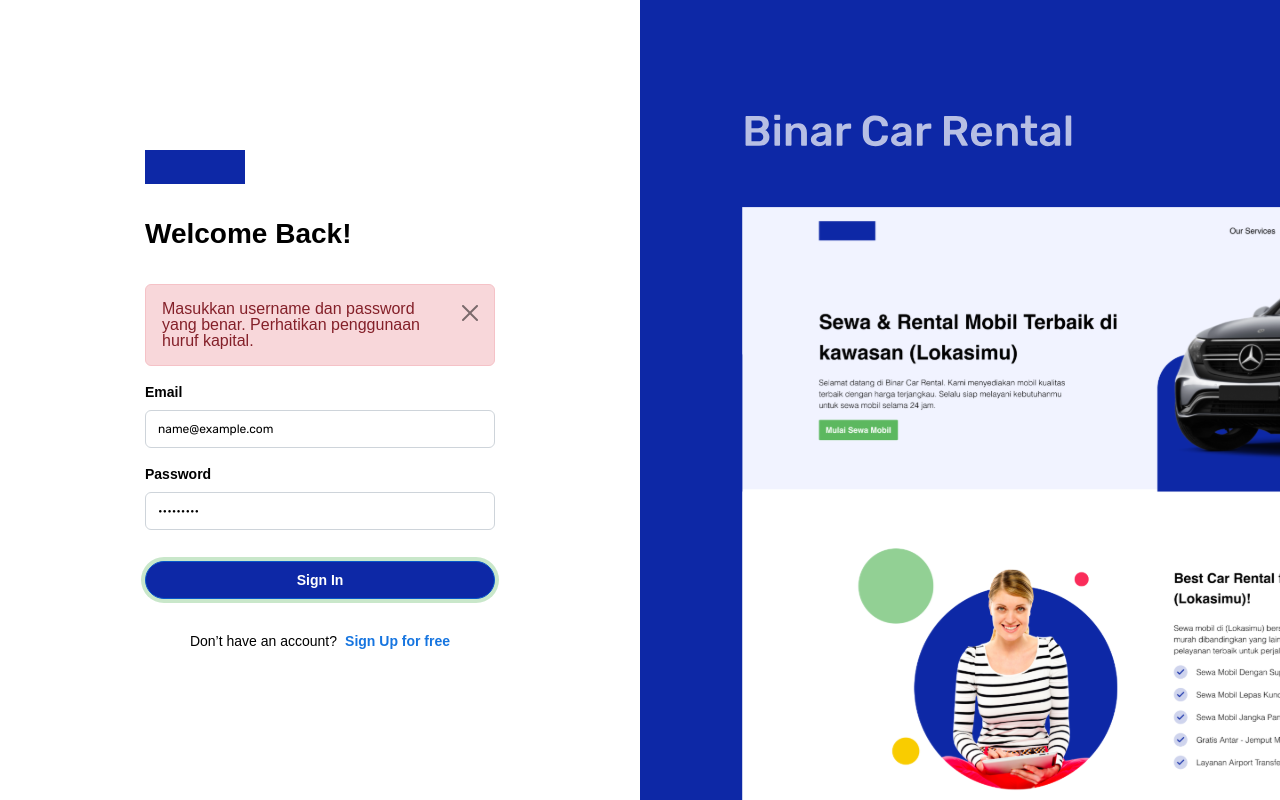
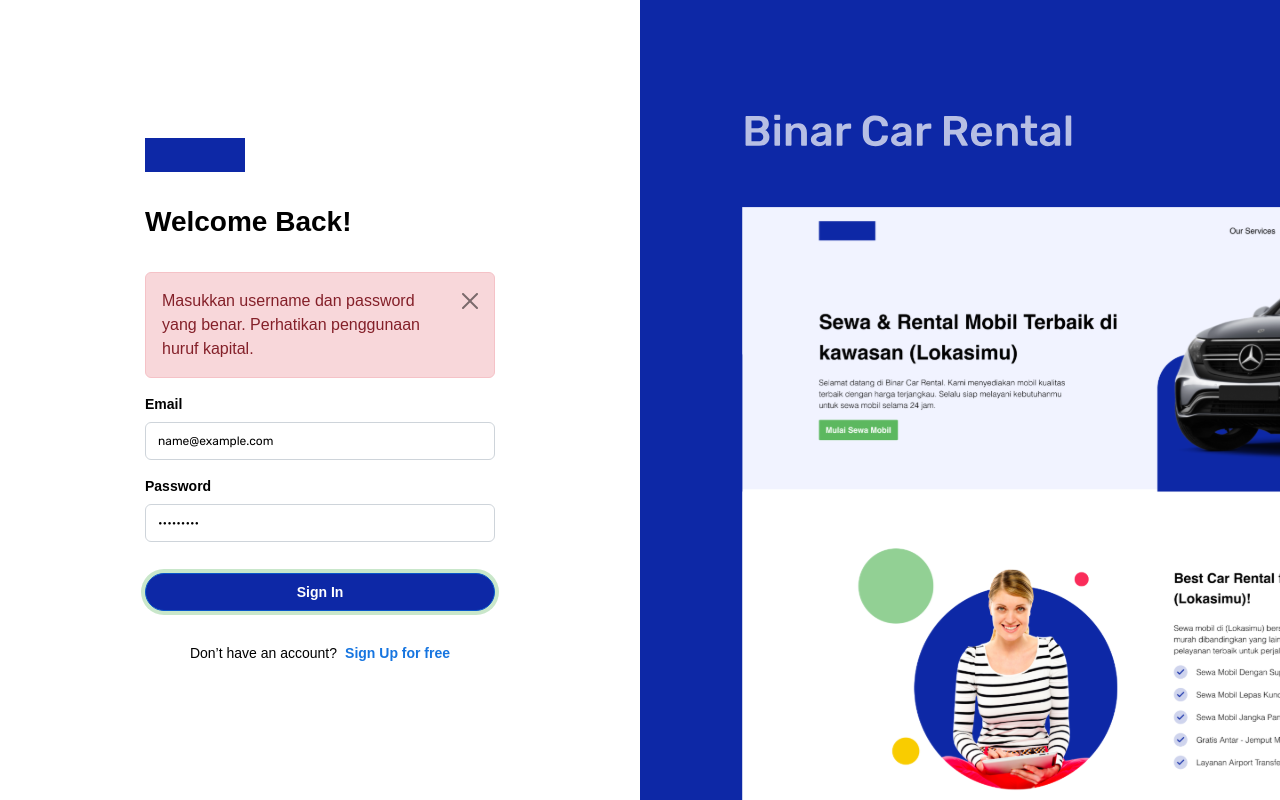
Before and after one commit to zahen2507/BINAR-CAR-RENTAL, a React (Create React App) app: page /sign-in in a window 1280 px wide. Both pictures are taken after typing "name@example.com", "Sample123" into the empty fields and a click on the button "Sign In". Built offline with nearby package versions, Linux system fonts and the light colour scheme; no server answers.

Commit message:
add failed alert

```diff
--- a/src/components/PaymentDesc.jsx
+++ b/src/components/PaymentDesc.jsx
@@ -71,6 +71,7 @@
       window.localStorage.setItem("Total_Harga", Total);
     } catch (error) {
       console.error(error);
+      alert("Failed to order");
     }
   };
 
--- a/src/pages/SignIn.jsx
+++ b/src/pages/SignIn.jsx
@@ -83,7 +83,7 @@
                 </div>
                 <h1>Welcome Back! </h1>
                 <Alert
-                  style={{ width: "auto", float: "right" }}
+                  style={{ width: "auto", float: "right", lineHeight: "1.5" }}
                   show={alertFail}
                   variant="danger"
                   onClose={() => setAlertFail(false)}
```
